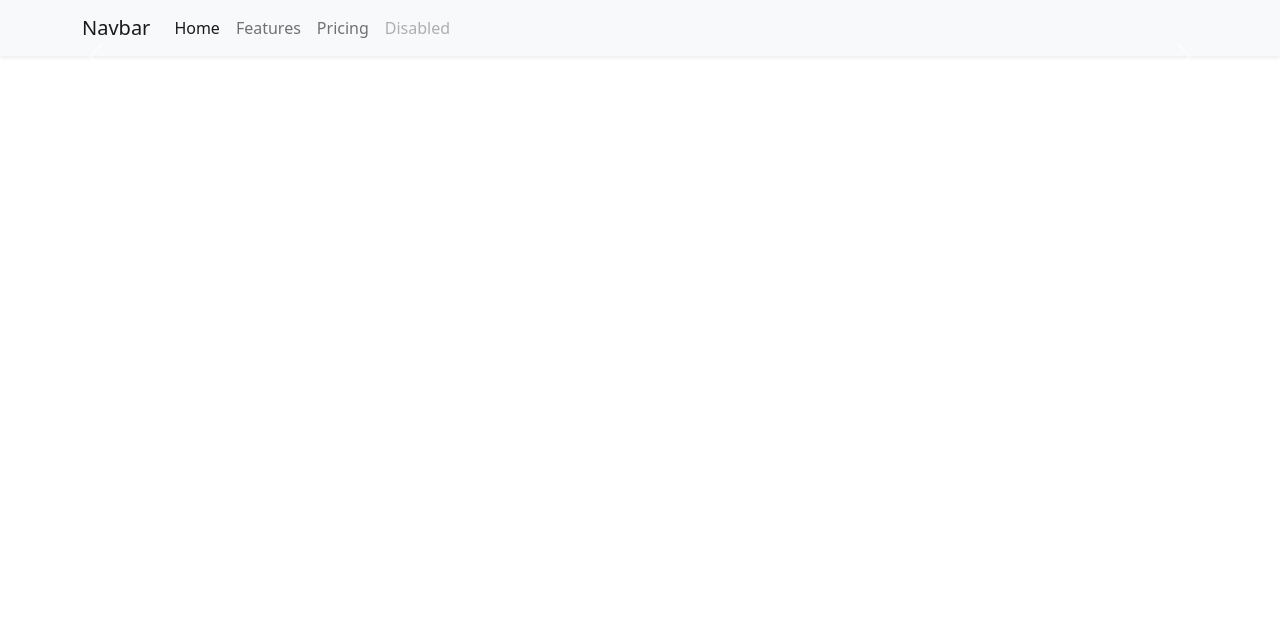
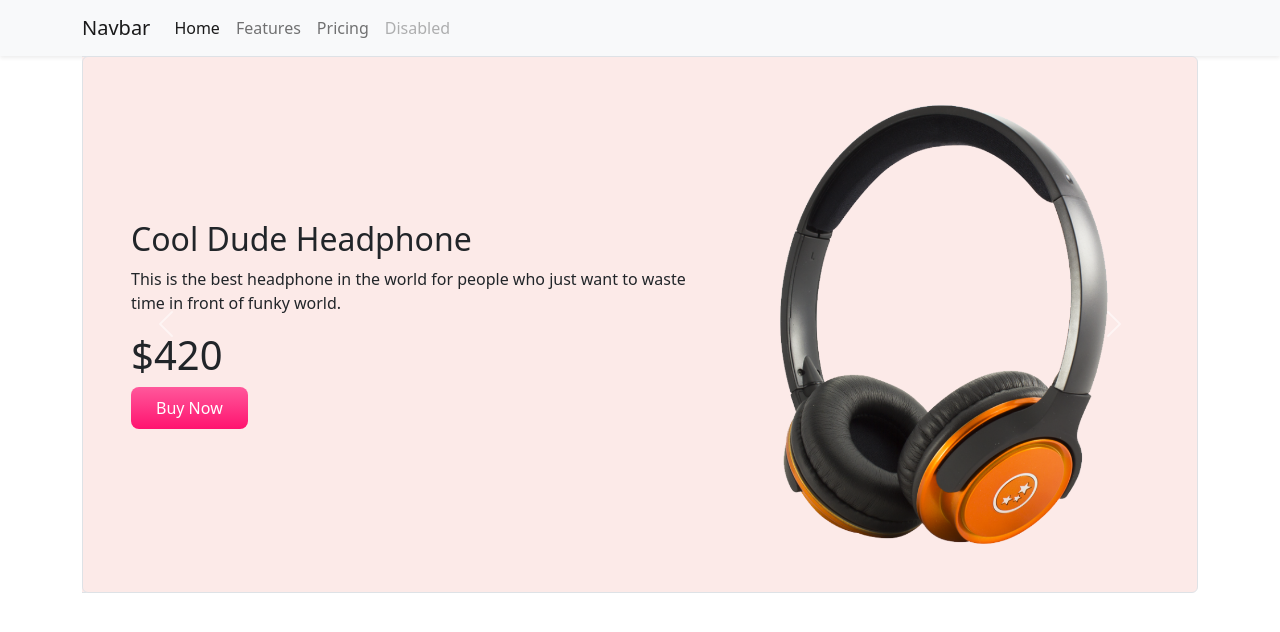
Before and after one commit to sadik-nazrul/panda-ecommerce, a plain HTML site: page index.html in a window 1280 px wide. Drawn offline with nearby package versions, Linux system fonts and the light colour scheme.

Commit message:
first commit

```diff
--- a/index.html
+++ b/index.html
@@ -1,18 +1,22 @@
 <!doctype html>
 <html lang="en">
+
 <head>
     <meta charset="utf-8">
     <meta name="viewport" content="width=device-width, initial-scale=1">
     <title>Bootstrap demo</title>
-    <link href="https://cdn.jsdelivr.net/npm/bootstrap@5.2.0/dist/css/bootstrap.min.css" rel="stylesheet" integrity="sha384-gH2yIJqKdNHPEq0n4Mqa/HGKIhSkIHeL5AyhkYV8i59U5AR6csBvApHHNl/vI1Bx" crossorigin="anonymous">
+    <link href="https://cdn.jsdelivr.net/npm/bootstrap@5.2.0/dist/css/bootstrap.min.css" rel="stylesheet"
+        integrity="sha384-gH2yIJqKdNHPEq0n4Mqa/HGKIhSkIHeL5AyhkYV8i59U5AR6csBvApHHNl/vI1Bx" crossorigin="anonymous">
     <link rel="stylesheet" href="style.css">
 </head>
+
 <body>
     <!-- Header START -->
     <nav class="navbar navbar-expand-lg bg-light shadow-sm position-sticky top">
         <div class="container">
             <a class="navbar-brand" href="#">Navbar</a>
-          <button class="navbar-toggler" type="button" data-bs-toggle="collapse" data-bs-target="#navbarNav" aria-controls="navbarNav" aria-expanded="false" aria-label="Toggle navigation">
+            <button class="navbar-toggler" type="button" data-bs-toggle="collapse" data-bs-target="#navbarNav"
+                aria-controls="navbarNav" aria-expanded="false" aria-label="Toggle navigation">
                 <span class="navbar-toggler-icon"></span>
             </button>
             <div class="collapse navbar-collapse" id="navbarNav">
@@ -35,19 +39,77 @@
     </nav>
     <!-- Header END -->
     <!-- Hero Slider START -->
+    <section class="container">
         <div id="carouselExampleIndicators" class="carousel slide" data-bs-ride="carousel">
             <div class="carousel-inner">
-          <div class="carousel-item border rounded panda-bg-info p-5"></div>
+                <div class="carousel-item active border rounded panda-bg-info p-5">
+                    <div class="row">
+                        <div class="col-lg-7 d-flex align-items-center">
+                            <div>
+                                <h2>Cool Dude Headphone</h2>
+                                <p>This is the best headphone in the world for people who just want to waste time in
+                                    front of funky world.</p>
+                                <h1>$420</h1>
+                                <div class="btn panda-btn-buy-now">Buy Now</div>
                             </div>
-        <button class="carousel-control-prev" type="button" data-bs-target="#carouselExampleIndicators" data-bs-slide="prev">
+                        </div>
+                        <div class="col-lg-5">
+                            <img class="d-block w-100" src="./images/banner-images/headphone.png" alt="">
+                        </div>
+                    </div>
+                </div>
+                <div class="carousel-item active border rounded panda-bg-info p-5">
+                    <div class="row">
+                        <div class="col-lg-7 d-flex align-items-center">
+                            <div>
+                                <h2>Cool Dude Headphone</h2>
+                                <p>This is the best headphone in the world for people who just want to waste time in
+                                    front of funky world.</p>
+                                <h1>$420</h1>
+                                <div class="btn panda-btn-buy-now">Buy Now</div>
+                            </div>
+                        </div>
+                        <div class="col-lg-5">
+                            <img class="d-block w-100" src="./images/banner-images/headphone.png" alt="">
+                        </div>
+                    </div>
+                </div>
+                <div class="carousel-item active border rounded panda-bg-info p-5">
+                    <div class="row">
+                        <div class="col-lg-7 d-flex align-items-center">
+                            <div>
+                                <h2>Cool Dude Headphone</h2>
+                                <p>This is the best headphone in the world for people who just want to waste time in
+                                    front of funky world.</p>
+                                <h1>$420</h1>
+                                <div class="btn panda-btn-buy-now">Buy Now</div>
+                            </div>
+                        </div>
+                        <div class="col-lg-5">
+                            <img class="d-block w-100" src="./images/banner-images/headphone.png" alt="">
+                        </div>
+                    </div>
+                </div>
+            </div>
+            <button class="carousel-control-prev" type="button" data-bs-target="#carouselExampleControls"
+                data-bs-slide="prev">
                 <span class="carousel-control-prev-icon" aria-hidden="true"></span>
                 <span class="visually-hidden">Previous</span>
             </button>
-        <button class="carousel-control-next" type="button" data-bs-target="#carouselExampleIndicators" data-bs-slide="next">
+            <button class="carousel-control-next" type="button" data-bs-target="#carouselExampleControls"
+                data-bs-slide="next">
                 <span class="carousel-control-next-icon" aria-hidden="true"></span>
                 <span class="visually-hidden">Next</span>
             </button>
         </div>
-    <script src="https://cdn.jsdelivr.net/npm/bootstrap@5.2.0/dist/js/bootstrap.bundle.min.js" integrity="sha384-A3rJD856KowSb7dwlZdYEkO39Gagi7vIsF0jrRAoQmDKKtQBHUuLZ9AsSv4jD4Xa" crossorigin="anonymous"></script>
+    </section>
+    <!-- Hero slider END -->
+    <!-- Product Category START -->
+
+    <!-- Product Category END -->
+    <script src="https://cdn.jsdelivr.net/npm/bootstrap@5.2.0/dist/js/bootstrap.bundle.min.js"
+        integrity="sha384-A3rJD856KowSb7dwlZdYEkO39Gagi7vIsF0jrRAoQmDKKtQBHUuLZ9AsSv4jD4Xa"
+        crossorigin="anonymous"></script>
 </body>
+
 </html>
--- a/style.css
+++ b/style.css
@@ -1,3 +1,11 @@
 .panda-bg-info{
     background-color: #fceae8;
 }
+
+.panda-btn-buy-now{
+    background-image: linear-gradient(to bottom, #FF589B 0%, #FF136F 100%);
+    color: #fff;
+    border: none;
+    border-radius: 8px;
+    padding: 9px 25px;
+}
```
Lines whose indentation alone changed are shown as unchanged.
